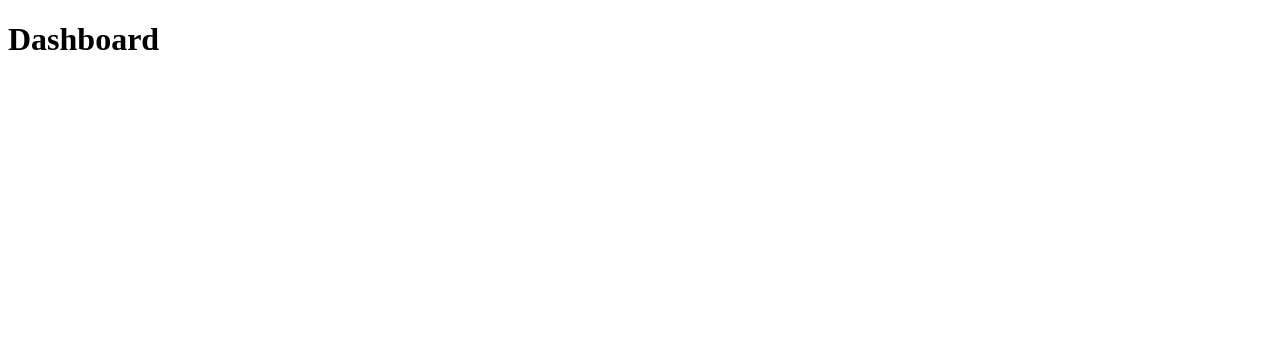
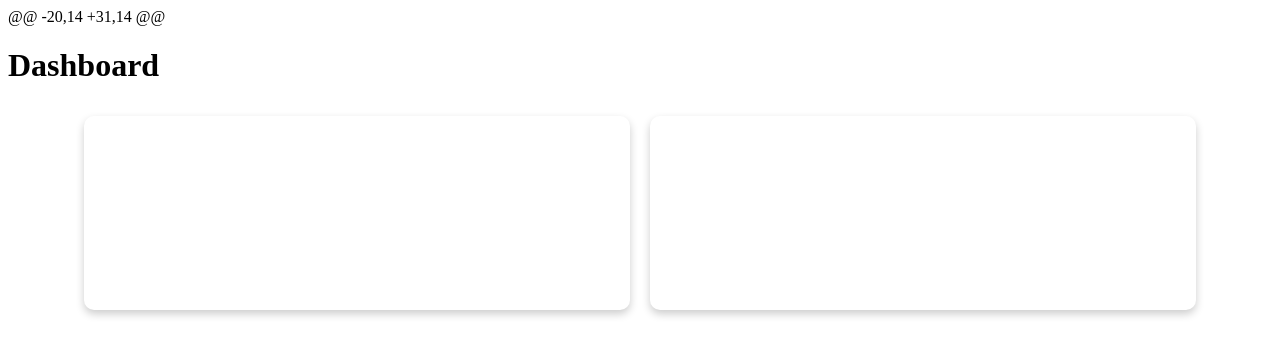
Before and after one commit to MikkoLouise/it21b, a plain HTML site: page dashboard.html in a window 1280 px wide. Drawn offline with nearby package versions, Linux system fonts and the light colour scheme; no server answers.

Commit message:
Added behavior class

```diff
--- a/dashboard.html
+++ b/dashboard.html
@@ -11,19 +11,28 @@
     justify-content: center;
     background-color: rgb(255, 255, 255);
 }
+.container div{
+    width: 40%;
+    margin: 10px;
+}
+.dashboard-card{
+    /*Card Properties*/
+    box-shadow: 0 4px 8px 0 rgba(0,0,0,0.2);
+    transition: 0.3s;
+    border-radius: 10px;
+    padding: 20px;
+}
 
 </style>
 
-</head>
-<body>
-
+@@ -20,14 +31,14 @@
 <h1>Dashboard</h1>
 
     <div class="container">
-        <div>
+        <div class="dashboard-card">
             <canvas id="lineChart"></canvas>
         </div>
-        <div>
+        <div class="dashboard-card">
             <canvas id="radarChart"></canvas>
         </div>
     </div>
```
